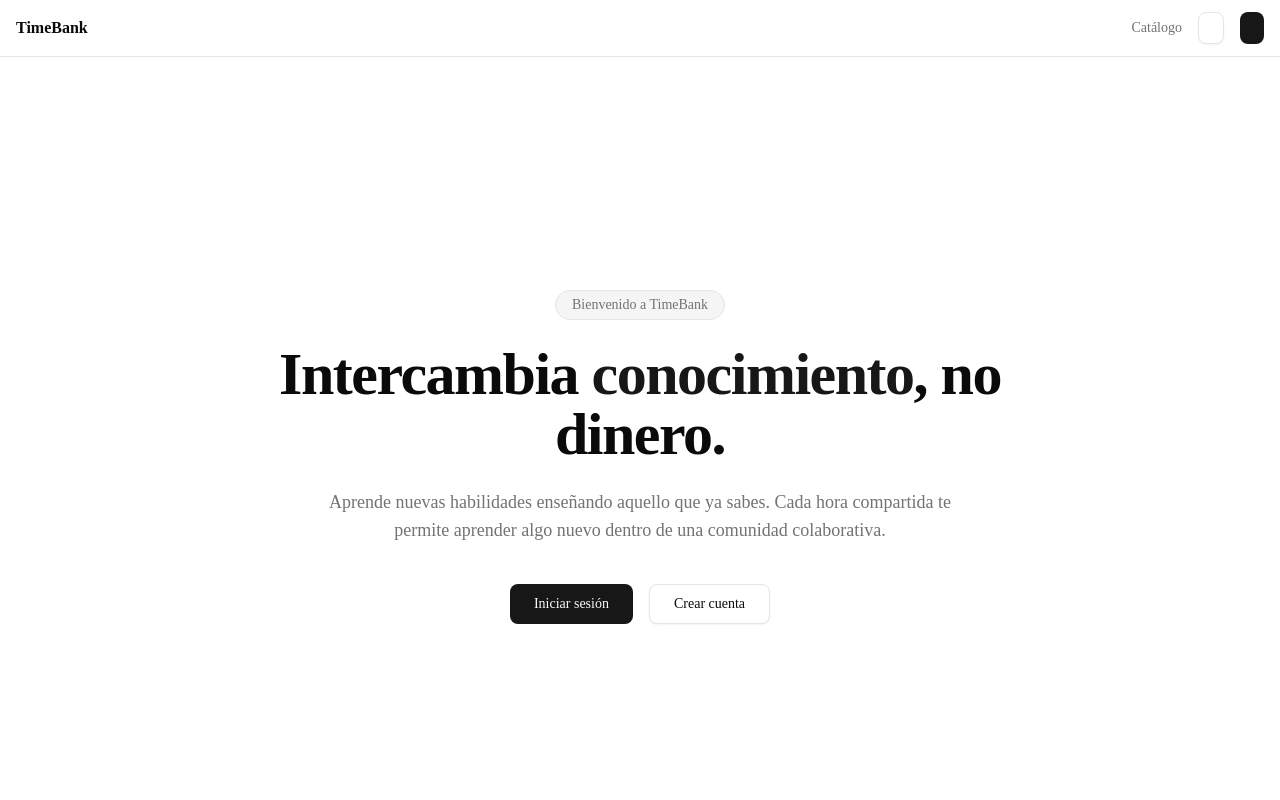
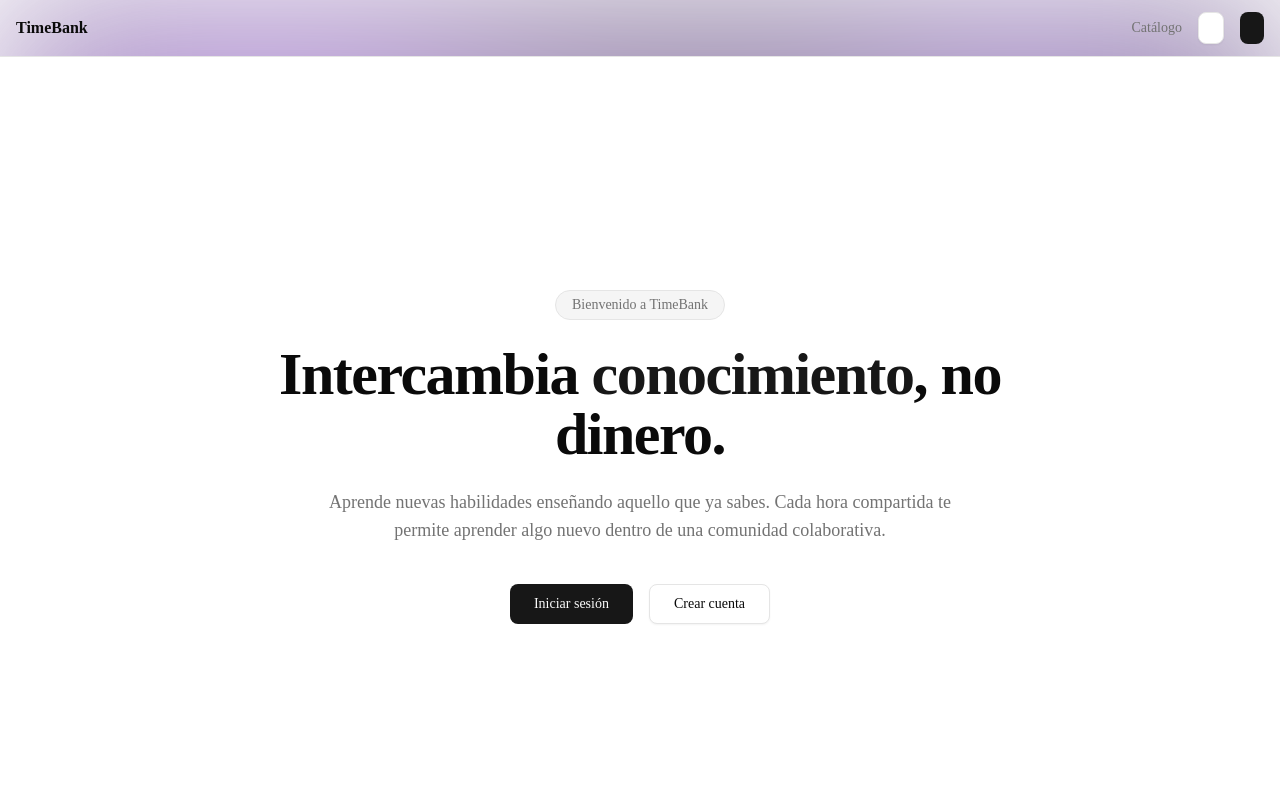
Before and after one commit to JorgeSamDev/TimeBank, a Next.js app: page / in a window 1280 px wide. Shown: the top 800 px of the page. Built offline with nearby package versions, Linux system fonts and the light colour scheme; no server answers.

Commit message:
fonfo cambio de color

```diff
--- a/src/app/globals.css
+++ b/src/app/globals.css
@@ -751,9 +751,62 @@
     @apply border-border outline-ring/50;
   }
   body {
-    @apply bg-background text-foreground;
+    @apply text-foreground;
+    background-color: transparent;
   }
   html {
     @apply font-sans;
   }
 }
+:root {
+  --tb-void: #0b0b12;
+  --tb-glow: #a153ee;
+  --tb-deep: #5a2498;
+  --tb-bridge: #7c3fc4;
+  --tb-ember: #ff9d6c;
+  --tb-paper: #f6f5f6;
+  --tb-mist: #c9c3d9;
+}
+
+.bg-mesh {
+  position: fixed;
+  inset: 0;
+  z-index: -1;
+  background-color: var(--tb-void);
+  background-image:
+    radial-gradient(ellipse 80% 60% at 20% 20%, var(--tb-glow) 0%, transparent 60%),
+    radial-gradient(ellipse 70% 50% at 80% 15%, var(--tb-bridge) 0%, transparent 55%),
+    radial-gradient(ellipse 60% 60% at 50% 90%, var(--tb-deep) 0%, transparent 60%);
+  background-repeat: no-repeat;
+  opacity: 0.55;
+  filter: blur(80px);
+  animation: mesh-drift 24s ease-in-out infinite alternate;
+}
+
+@keyframes mesh-drift {
+  0% {
+    background-position:
+      20% 20%,
+      80% 15%,
+      50% 90%;
+  }
+  100% {
+    background-position:
+      30% 30%,
+      65% 25%,
+      40% 80%;
+  }
+}
+
+@media (prefers-reduced-motion: reduce) {
+  .bg-mesh {
+    animation: none;
+  }
+}
+
+.glass {
+  background-color: rgb(255 255 255 / 0.06);
+  backdrop-filter: blur(20px);
+  -webkit-backdrop-filter: blur(20px);
+  border: 1px solid rgb(255 255 255 / 0.12);
+}
--- a/src/app/layout.tsx
+++ b/src/app/layout.tsx
@@ -1,5 +1,5 @@
 import type { Metadata } from 'next';
-import { Geist, Geist_Mono } from 'next/font/google';
+import { Geist, Geist_Mono, Space_Grotesk } from 'next/font/google';
 import { SiteHeader } from '@/components/shared/site-header';
 import './globals.css';
 
@@ -10,6 +10,11 @@ const geistSans = Geist({
 
 const geistMono = Geist_Mono({
   variable: '--font-geist-mono',
+  subsets: ['latin'],
+});
+
+const spaceGrotesk = Space_Grotesk({
+  variable: '--font-space-grotesk',
   subsets: ['latin'],
 });
 
@@ -24,10 +29,14 @@ export default function RootLayout({
   children: React.ReactNode;
 }>) {
   return (
-    <html lang="es" className={`${geistSans.variable} ${geistMono.variable} h-full antialiased`}>
+    <html
+      lang="es"
+      className={`${geistSans.variable} ${geistMono.variable} ${spaceGrotesk.variable} h-full antialiased`}
+    >
       <body className="flex min-h-full flex-col">
+        <div className="bg-mesh" aria-hidden="true" />
         <SiteHeader />
-        <main className="flex-1">{children}</main>
+        <main className="relative flex-1">{children}</main>
       </body>
     </html>
   );
```
